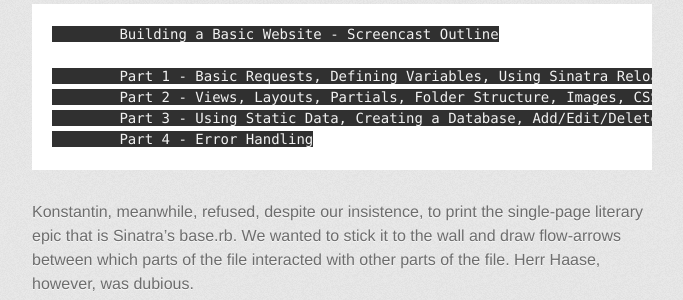
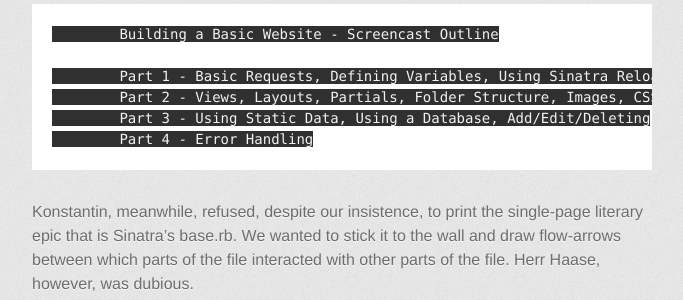
Before and after one commit to inchworms/inchworms, a Jekyll site: the page built from _posts/2013-07-02-sticking-it.md, in a window 1280 px wide. Shown: the part 657-957 px from the top of the page, without its empty margins (298-981 px from the left). Built offline with Jekyll 4.4.1, drawn with Linux system fonts in a browser that asks for light colours; some web fonts are replaced; Markdown is read by kramdown in place of the engine named in the settings; comment, search, counter and statistics services are not loaded.

Commit message:
new post, edit to post, updated css code font

```diff
--- a/_posts/2013-07-02-sticking-it.md
+++ b/_posts/2013-07-02-sticking-it.md
@@ -22,7 +22,7 @@
 
 		Part 1 - Basic Requests, Defining Variables, Using Sinatra Reloader
 		Part 2 - Views, Layouts, Partials, Folder Structure, Images, CSS
-		Part 3 - Using Static Data, Creating a Database, Add/Edit/Delete Content
+		Part 3 - Using Static Data, Using a Database, Add/Edit/Deleting
 		Part 4 - Error Handling
 
 Konstantin, meanwhile, refused, despite our insistence, to print the single-page literary epic that is Sinatra's base.rb. We wanted to stick it to the wall and draw flow-arrows between which parts of the file interacted with other parts of the file. Herr Haase, however, was dubious.
--- a/stylesheets/stylesheet.css
+++ b/stylesheets/stylesheet.css
@@ -84,6 +84,7 @@
   line-height: 1.3;
 }
 
+
 #container {
   background: transparent url(../images/highlight-bg.jpg) 50% 0 no-repeat;
   min-height: 595px;
@@ -166,7 +167,7 @@
 }
 
 code, pre {
-  font-family: Monaco, "Bitstream Vera Sans Mono", "Lucida Console", Terminal;
+  font-family: Monaco, "Bitstream Vera Sans Mono", "Lucida Console", Terminal, monospace;
   color: #222;
   margin-bottom: 30px;
   font-size: 14px;
@@ -176,7 +177,7 @@
   background-color: #f2f2f2;
   border: solid 1px #ddd;
   padding: 0 3px;
-  font-family: Monaco, "Bitstream Vera Sans Mono", "Lucida Console", Terminal;
+  font-family: Monaco, "Bitstream Vera Sans Mono", "Lucida Console", Terminal, monospace;
 }
 
 pre {
```
Also changed, not shown: _posts/2013-07-01-these-boots.md (+1 -1 lines), _posts/2013-07-04-love-irb.md (added, +35 -0 lines), images/strawberries.jpg (added).
